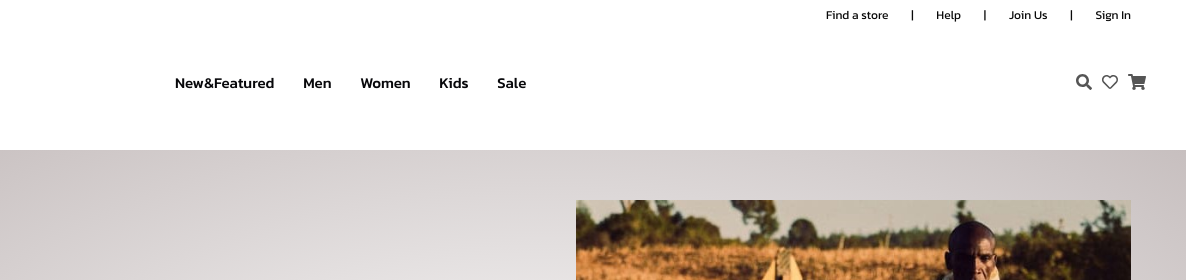
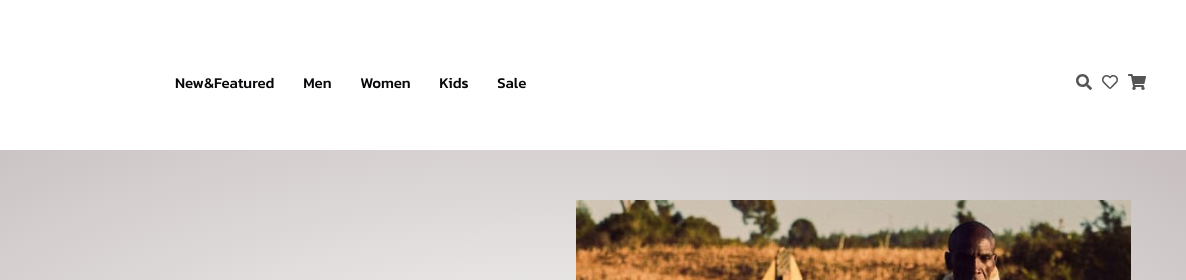
Before and after one commit to yvaishalirao/nikeclone, a plain HTML site: page index.html in a window 1280 px wide. Shown: the top 280 px of the page, 94-1280 px from the left. Drawn offline with Linux system fonts and the light colour scheme; files whose address does not match are found by name.

Commit message:
removed navbar

```diff
--- a/index.html
+++ b/index.html
@@ -25,13 +25,7 @@
         </div>
         <nav>
             <ul>
-                    <li><a href=""> Find a store </a></li>
-                    <li><a href="">|</a></li>
-                    <li><a href=""> Help</a></li>
-                    <li><a href="">|</a></li>
-                    <li><a href=""> Join Us </a></li>
-                    <li><a href="">|</a></li>
-                    <li><a href=""> Sign In </a></li>
+
 
             </ul>
         </nav>
```
